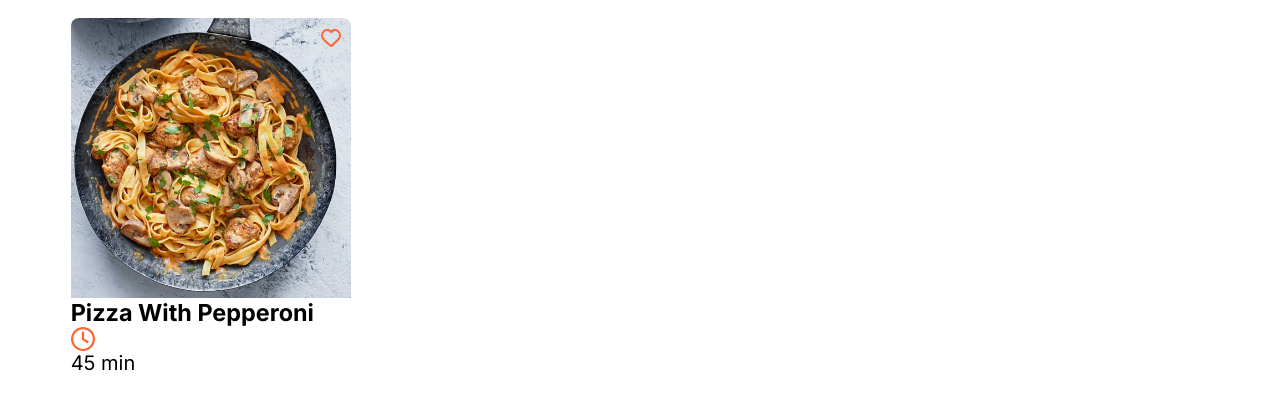
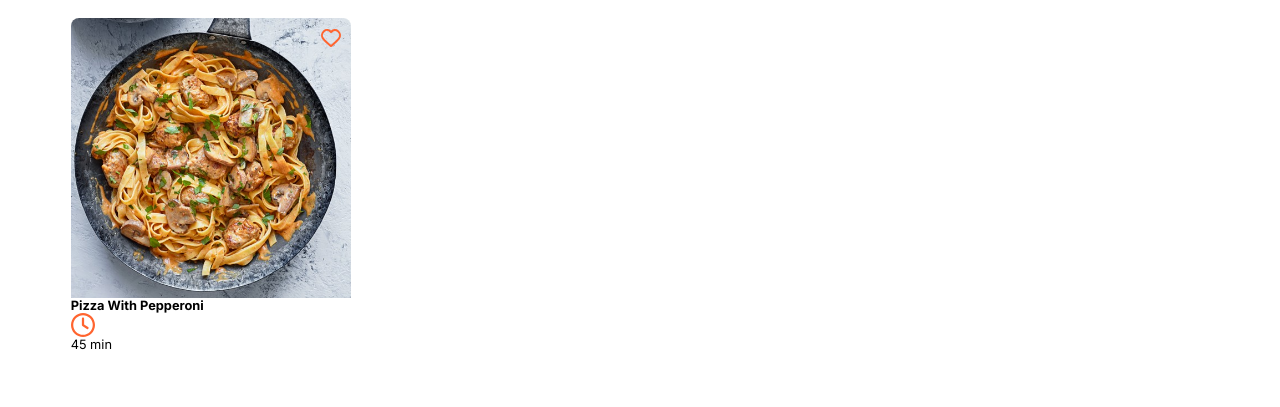
Before and after one commit to KorneliaAL/cooking-recipes-website, a plain HTML site: page index.html in a window 1280 px wide. Shown: the part 559-966 px from the top of the page. After the commit the page ends 943 px from the top, so only its background shows below. Drawn offline with nearby package versions, Linux system fonts and the light colour scheme.

Commit message:
Set font size

```diff
--- a/_app/css/modules/frontpage-recipes-list.css
+++ b/_app/css/modules/frontpage-recipes-list.css
@@ -33,3 +33,7 @@
 .recipes__information-time-icon {
 	background-image: url(/_app/assets/icons/cook-time.svg);
 }
+
+.recipes__information-title, .recipes__information-time{
+	font-size: var(--font-size-small);
+}
```
